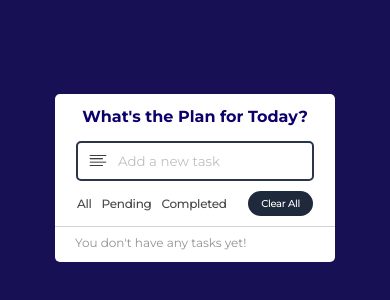
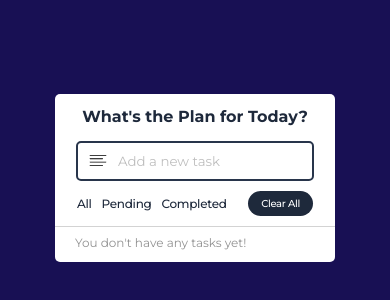
Before and after one commit to dafflaw/todo-list, a React (Create React App) app: page / in a window 390 px wide. Shown: the part 244-544 px from the top of the page. Built offline with nearby package versions, Linux system fonts and the light colour scheme; the HTML template or start-up script is replaced by a standard one.

Commit message:
Styles fixed for phones

```diff
--- a/src/index.css
+++ b/src/index.css
@@ -32,7 +32,7 @@ body {
   padding-top: 1.3rem;
   padding-bottom: 0.5rem;
   font-size: 1.8rem;
-  color: #0c006b;
+  color: #1e293b;
 }
 
 .add--task {
@@ -101,7 +101,7 @@ body {
   border: none;
   background: none;
   cursor: pointer;
-  color: #474747;
+  color: #1e293b;
   font-weight: 500;
   font-family: "Montserrat";
   letter-spacing: -0.3px;
```
